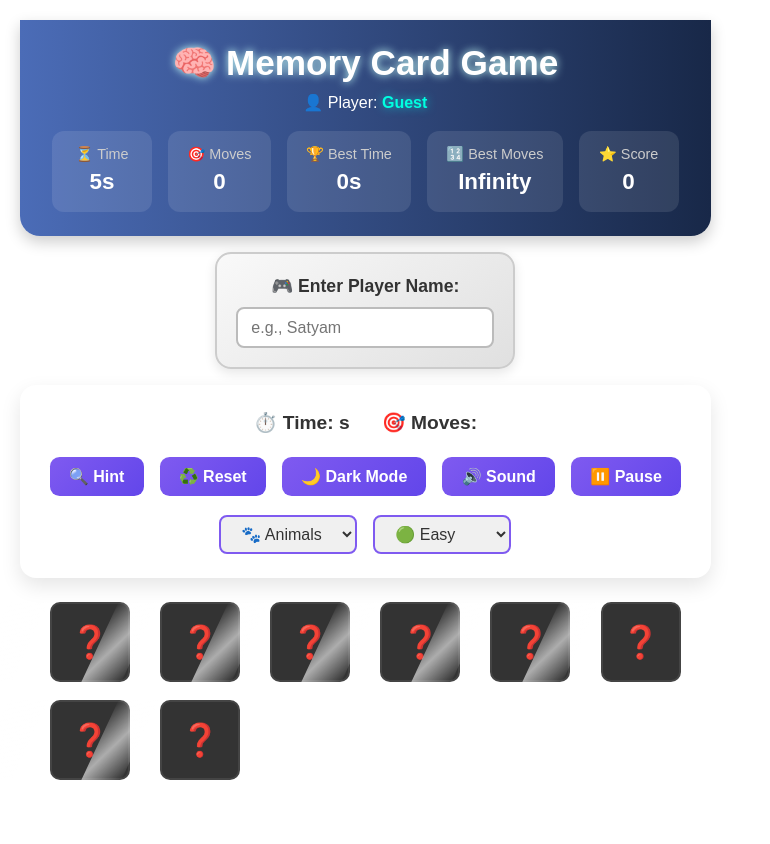
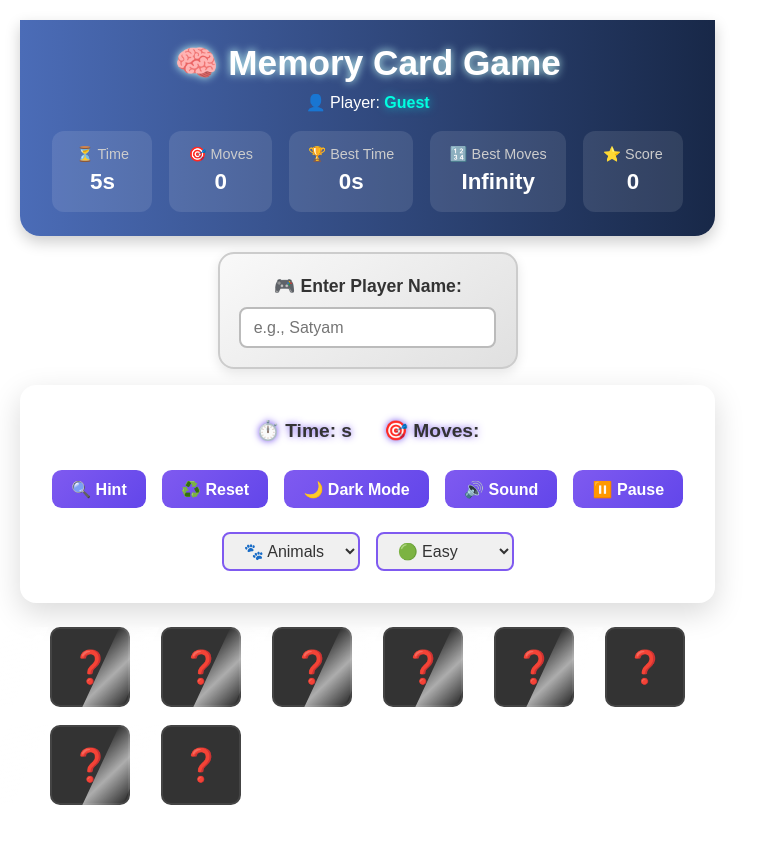
Before and after one commit to Satyam6201/Memory-Card-Game, a React (Vite) app: page / in a window 1280 px wide. Shown: the top 844 px of the page, without its empty margins (0-770 px from the left). Built offline with nearby package versions, Linux system fonts and the light colour scheme.

Commit message:
Add More Feature

```diff
--- a/src/style/Controls.css
+++ b/src/style/Controls.css
@@ -2,13 +2,13 @@
   display: flex;
   flex-direction: column;
   align-items: center;
-  gap: 1.2rem;
-  padding: 1.5rem;
+  gap: 1.5rem;
+  padding: 2rem;
   background: var(--bg-color, #fff);
   color: var(--text-color, #333);
   border-radius: 1rem;
-  box-shadow: 0 8px 20px rgba(0, 0, 0, 0.1);
-  animation: fadeIn 0.8s ease-in-out;
+  box-shadow: 0 10px 30px rgba(0, 0, 0, 0.15);
+  animation: slideIn 0.6s ease-in-out;
   max-width: 800px;
   margin: auto;
 }
@@ -17,7 +17,11 @@
   display: flex;
   gap: 2rem;
   font-size: 1.2rem;
-  font-weight: 600;
+  font-weight: bold;
+}
+
+.glow {
+  animation: glow 1.5s infinite ease-in-out alternate;
 }
 
 .buttons,
@@ -35,14 +39,14 @@
   border: none;
   border-radius: 0.6rem;
   cursor: pointer;
-  transition: transform 0.2s, background 0.3s;
   font-size: 1rem;
   font-weight: 600;
+  transition: transform 0.3s ease, box-shadow 0.3s ease;
 }
 
 .control-btn:hover {
-  transform: scale(1.05);
-  background: linear-gradient(135deg, #6246ea, #4629c2);
+  transform: scale(1.08);
+  box-shadow: 0 0 10px rgba(127, 90, 240, 0.6);
 }
 
 .control-btn:active {
@@ -57,10 +61,31 @@
   background: #f0f0f0;
   color: #333;
   cursor: pointer;
+  transition: background 0.3s;
 }
 
 .dropdown:hover {
   background: #e6e6e6;
+}
+
+@keyframes glow {
+  from {
+    text-shadow: 0 0 5px #7f5af0;
+  }
+  to {
+    text-shadow: 0 0 15px #6246ea;
+  }
+}
+
+@keyframes slideIn {
+  from {
+    opacity: 0;
+    transform: translateY(40px);
+  }
+  to {
+    opacity: 1;
+    transform: translateY(0);
+  }
 }
 
 @media (max-width: 768px) {
@@ -71,22 +96,13 @@
   .stats {
     flex-direction: column;
     align-items: center;
-    gap: 0.5rem;
+    gap: 0.8rem;
   }
 
-  .buttons, .selectors {
+  .buttons,
+  .selectors {
     flex-direction: column;
-    gap: 0.8rem;
+    align-items: center;
+    gap: 1rem;
   }
 }
-
-@keyframes fadeIn {
-  from {
-    opacity: 0;
-    transform: translateY(25px);
-  }
-  to {
-    opacity: 1;
-    transform: translateY(0);
-  }
-}
```
